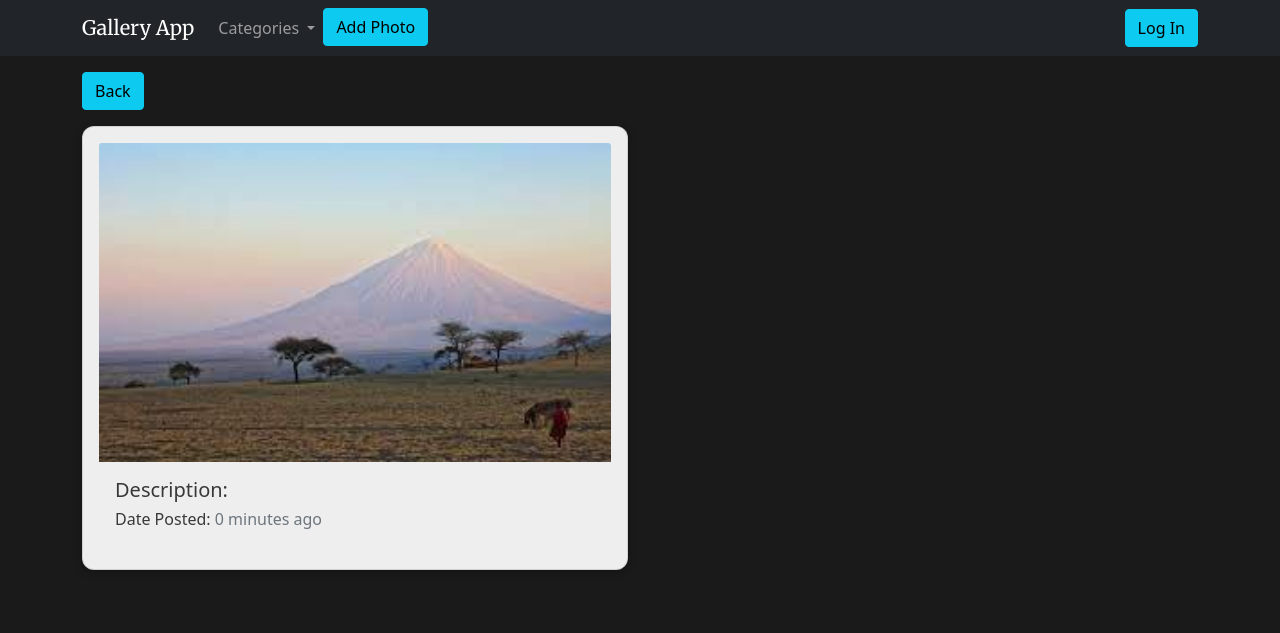
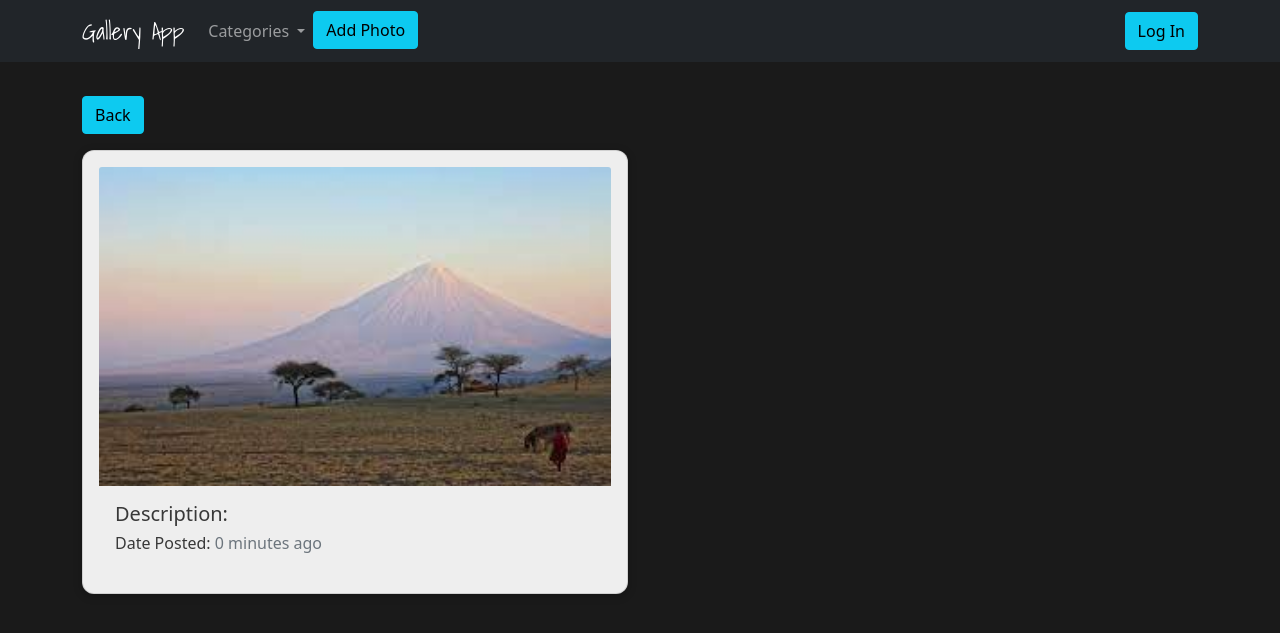
Before and after one commit to crispus-nj/Django-Gallery-App, a Django app: page /photo/4/ in a window 1280 px wide. Shown: the top 633 px of the page. Run offline with Django 4.2, Linux system fonts and the light colour scheme; data comes from the database, SQL or seed files in the repository; some libraries are stand-ins or nearby versions.

Commit message:
created class methods to filter an image by location and get an image by id. Added margin top to the container in the base html file

```diff
--- a/photos/models.py
+++ b/photos/models.py
@@ -1,5 +1,4 @@
 from django.db import models
-from django.utils import timezone
 
 # Create your models here.
 class Location(models.Model):
@@ -21,5 +20,33 @@ class Photo(models.Model):
     description = models.TextField()
     date_posted = models.DateTimeField(auto_now_add=True)
 
+    def save_image(self):
+        self.save()
+
+    def delete_image(self):
+        self.delete()
+
+    def update_image(self):
+        pass
+
+    @classmethod
+    def get_image_by_id(cls, pk):
+        image = Photo.objects.get(id = pk)
+
+        return image
+
+    @classmethod
+    def filter_by_location(cls, location):
+        image = Location.objects.filter(name = location)
+        # for image in image:
+        #     image = image.location
+        return image
+
+    def filter_by_category(self):
+        pass
+
+    def search_image(self):
+        pass
+
     def __str__(self):
         return self.description
--- a/photos/templates/photos/index.html
+++ b/photos/templates/photos/index.html
@@ -29,7 +29,7 @@
             </button> -->
                 </div>
                 <div class="section-1">
-                    <small class="text-muted">Date Posted: {{photo.date_posted | timesince}}</small>
+                    <small class="text-muted">Posted: {{photo.date_posted | timesince}}</small>
 
                 </div>
             </div>
--- a/photos/views.py
+++ b/photos/views.py
@@ -6,7 +6,11 @@ from django.db.models import Q
 def home(request):
     q = request.GET.get('q') if request.GET.get('q') != None else ''
     # t = request.GET.get('t') if request.GET.get('t') !=  None else ''
-    print(q)
+    # print(q)
+    image = Photo.filter_by_location(location = q)
+    print(image)
+    for image in image:
+        print("Erickooo",image)
     photos = Photo.objects.filter(Q(category__name__icontains = q) |
                                     Q(location__name__icontains = q)).order_by('-date_posted')
     category = Category.objects.all()
@@ -14,7 +18,7 @@ def home(request):
     return render(request, 'photos/index.html', context)
 
 def photo(request, pk):
-    photos = Photo.objects.get(id=pk)
+    photos = Photo.get_image_by_id(pk = pk)
     context = {'photos': photos}
     return render(request, 'photos/photo.html', context)
 
--- a/static/css/main.css
+++ b/static/css/main.css
@@ -1,5 +1,8 @@
 @import url('https://fonts.googleapis.com/css2?family=Caveat:wght@400;500&family=Merriweather&display=swap');
 @import url('https://fonts.googleapis.com/css2?family=Great+Vibes&family=Merriweather&display=swap');
+@import url('https://fonts.googleapis.com/css2?family=Shadows+Into+Light&display=swap');
+
+
 body {
     background-color: #1a1a1a !important;
 }
@@ -42,8 +45,10 @@ label {
  }
 
 .navbar-brand {
-    font-family: 'Great Vibes', cursive;
-    font-family: 'Merriweather', serif;
+    /* font-family: 'Great Vibes', cursive;
+    font-family: 'Merriweather', serif; */
+    font-size: 1.5rem;
+    font-family: 'Shadows Into Light', cursive;
 }
 
 li a:hover,
@@ -70,6 +75,7 @@ display: flex;
 justify-content: space-between;
 align-items: center;
 }
+
 /*
 * {
     display: none !important;
--- a/templates/base.html
+++ b/templates/base.html
@@ -21,7 +21,7 @@
 <!-- style="background-color: #1a1a1a;" -->
 <body>
     {% include 'includes/navbar.html'%}
-    <div class="container" >
+    <div class="container" style="margin-top: 5rem;">
         <div class="row">
             {% block content %}
             {% endblock %}
--- a/templates/includes/navbar.html
+++ b/templates/includes/navbar.html
@@ -1,5 +1,5 @@
 <header class="site-header">
-    <nav class="navbar navbar-expand-md navbar-dark bg-dark">
+    <nav class="navbar fixed-top navbar-expand-md navbar-dark bg-dark">
         <div class="container">
             <a class="navbar-brand mr-5" href="{% url 'home'%}">Gallery App</a>
             <button class="navbar-toggler" type="button" data-toggle="collapse" data-target="#navbarToggle"
```
